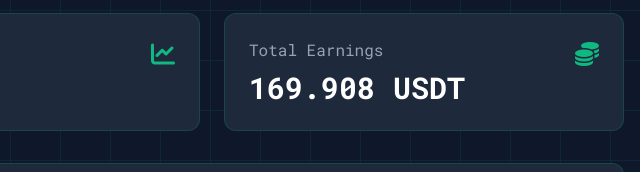
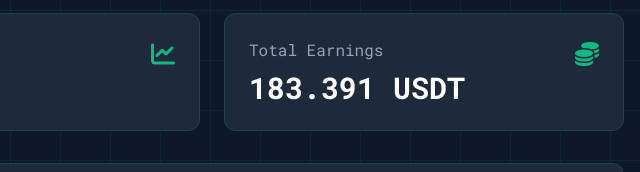
Before and after one commit to delgado878/yield-farm-online, a plain HTML site: page index.html in a window 1280 px wide. Shown: the part 540-712 px from the top of the page, 640-1280 px from the left. Drawn offline with nearby package versions, Linux system fonts and the light colour scheme.

Commit message:
Update index.html

```diff
--- a/index.html
+++ b/index.html
@@ -220,7 +220,7 @@
 
 
 
-                            <p class="text-3xl font-bold mt-2" id="earnings-display">169.908 USDT</p>
+                            <p class="text-3xl font-bold mt-2" id="earnings-display">183.391 USDT</p>
                         </div>
 
 
```
